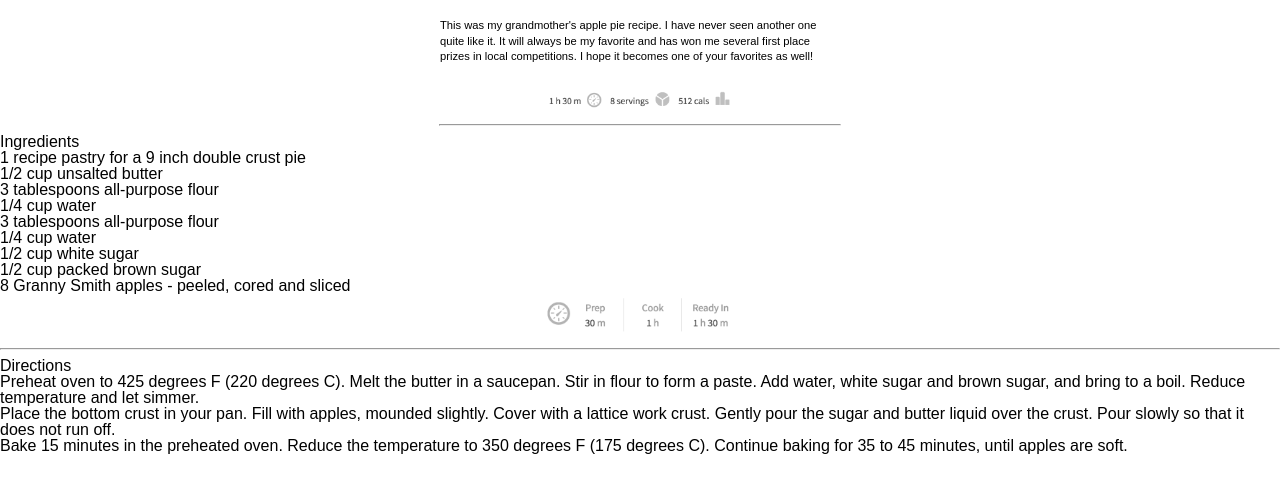
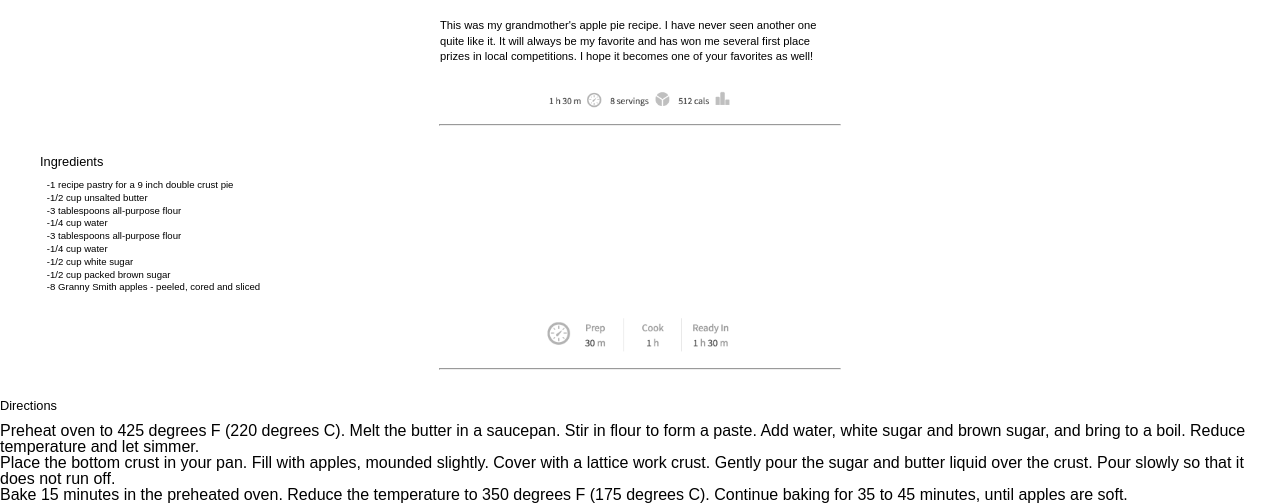
Before and after one commit to ironhack-web-1/w2d2-lab-css-recipes-clone-evagapi, a plain HTML site: page apple-pie/index.html in a window 1280 px wide. Shown: the part 308-811 px from the top of the page. Drawn offline with nearby package versions, Linux system fonts and the light colour scheme.

Commit message:
feat: format heading and list items from ingredients section

```diff
--- a/apple-pie/index.html
+++ b/apple-pie/index.html
@@ -33,26 +33,32 @@
     </div>
     <hr class="break-line" />
 
-    <div id="indredients">
-      <h2>Ingredients</h2>
-      <ul id="ingredients">
-        <li>1 recipe pastry for a 9 inch double crust pie</li>
-        <li>1/2 cup unsalted butter</li>
-        <li>3 tablespoons all-purpose flour</li>
-        <li>1/4 cup water</li>
-        <li>3 tablespoons all-purpose flour</li>
-        <li>1/4 cup water</li>
-        <li>1/2 cup white sugar</li>
-        <li>1/2 cup packed brown sugar</li>
-        <li>8 Granny Smith apples - peeled, cored and sliced</li>
-      </ul>
+    <div id="ingredients-section">
+      <div class="ingredients-wrapper">
+        <h2>Ingredients</h2>
+        <ul class="ingredients-list">
+          <li class="ingredients-item">
+            1 recipe pastry for a 9 inch double crust pie
+          </li>
+          <li class="ingredients-item">1/2 cup unsalted butter</li>
+          <li class="ingredients-item">3 tablespoons all-purpose flour</li>
+          <li class="ingredients-item">1/4 cup water</li>
+          <li class="ingredients-item">3 tablespoons all-purpose flour</li>
+          <li class="ingredients-item">1/4 cup water</li>
+          <li class="ingredients-item">1/2 cup white sugar</li>
+          <li class="ingredients-item">1/2 cup packed brown sugar</li>
+          <li class="ingredients-item">
+            8 Granny Smith apples - peeled, cored and sliced
+          </li>
+        </ul>
+      </div>
       <img
         src="/images/cooking-info.png"
         alt="Preparation 30 minutes, cooking 1 hour, it's ready in 1 hour and 30 minutes"
         class="information-image"
       />
     </div>
-    <hr />
+    <hr class="break-line" />
 
     <div id="directions">
       <h2>Directions</h2>
--- a/apple-pie/style.css
+++ b/apple-pie/style.css
@@ -1,5 +1,10 @@
 body {
   font-family: Arial, Helvetica, sans-serif;
+}
+
+h2 {
+  font-size: 0.8em;
+  margin: 30px 0 10px 0;
 }
 
 .header {
@@ -26,6 +31,20 @@ body {
   font-size: 0.7em;
 }
 
+.ingredients-wrapper {
+  margin: 0 0 20px 40px;
+  line-height: 0.8em;
+}
+
+.ingredients-list {
+  list-style-type: "-";
+  margin-left: 10px;
+}
+
+.ingredients-item {
+  font-size: 0.6em;
+}
+
 .information-image {
   width: 200px;
   display: block;
```
